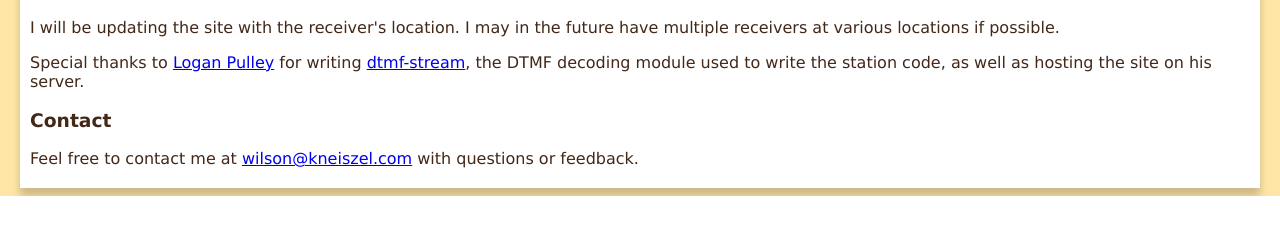
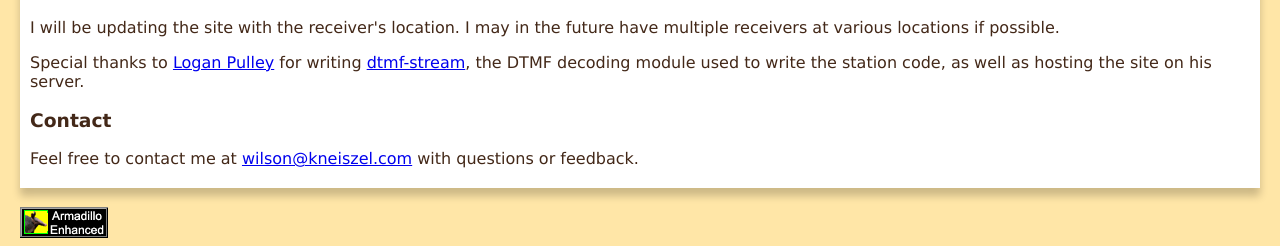
Before and after one commit to wkneiszel/sstvgallery, a Django app: page /about/ in a window 1280 px wide. Shown: the part 1926-2172 px from the top of the page. Before the commit the page ends 2122 px from the top, so only its background shows below. Run offline with Django 3.2, Linux system fonts and the light colour scheme.

Commit message:
Armadillo Enhanced

```diff
--- a/gallery/sstvgallery/templates/sstvgallery/about.html
+++ b/gallery/sstvgallery/templates/sstvgallery/about.html
@@ -48,3 +48,6 @@
     <h3>Contact</h3>
     <p>Feel free to contact me at <a href="mailto:wilson@kneiszel.com">wilson@kneiszel.com</a> with questions or feedback.</p>
 </div>
+
+<br>
+<a href="https://armadillo-online.org/"><img src="{% static 'sstvgallery/armen.gif' %}" alt="Armadillo Enhanced" width="88" height="31" ></a>
```
Also changed, not shown: gallery/sstvgallery/static/sstvgallery/armen.gif (added).
